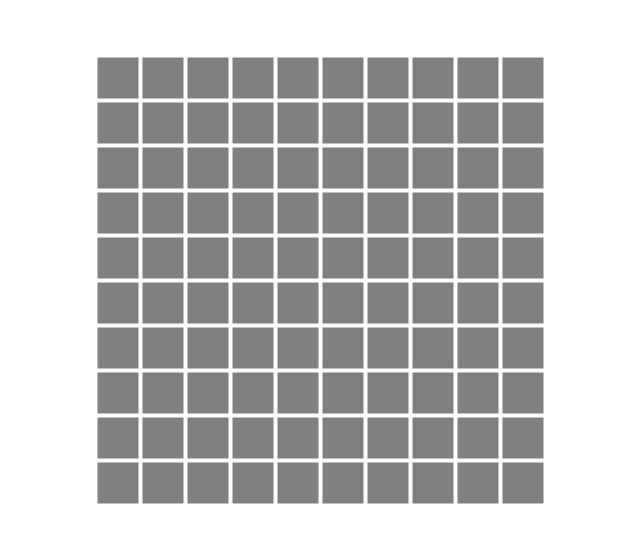
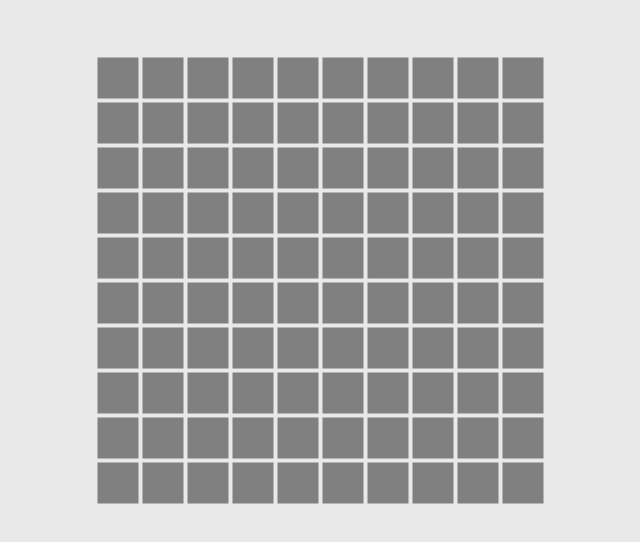
Before and after one commit to jevan-smith/Minesweeper, a plain HTML site: page index.html in a window 1280 px wide. Shown: the whole page, without its empty margins (317-957 px from the left). Drawn offline with nearby package versions, Linux system fonts and the light colour scheme.

Commit message:
small changes

```diff
--- a/index.html
+++ b/index.html
@@ -7,9 +7,12 @@
     <script src="includes/d3.v4.min.js"></script>
     <script type="text/javascript" src="driver.js"></script>
     <style>
+        body {
+            background-color: rgb(233, 233, 233);
+        }
         svg {
             font: 13px sans-serif;
-            background: rgb(255, 255, 255);
+            background: rgb(233, 233, 233);
             display:block;
             margin:0 auto;
         }
```
Also changed, not shown: sample.gif.
